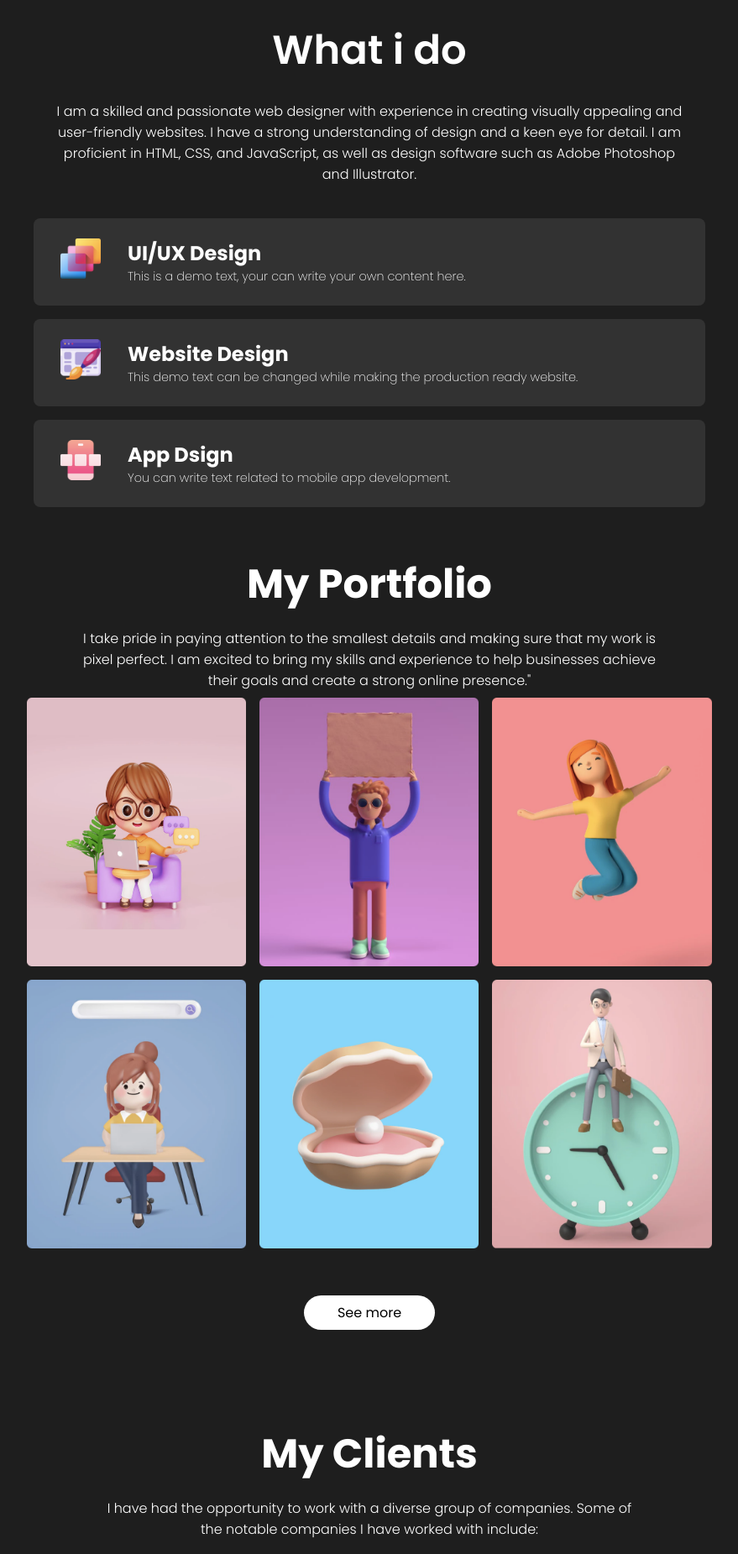
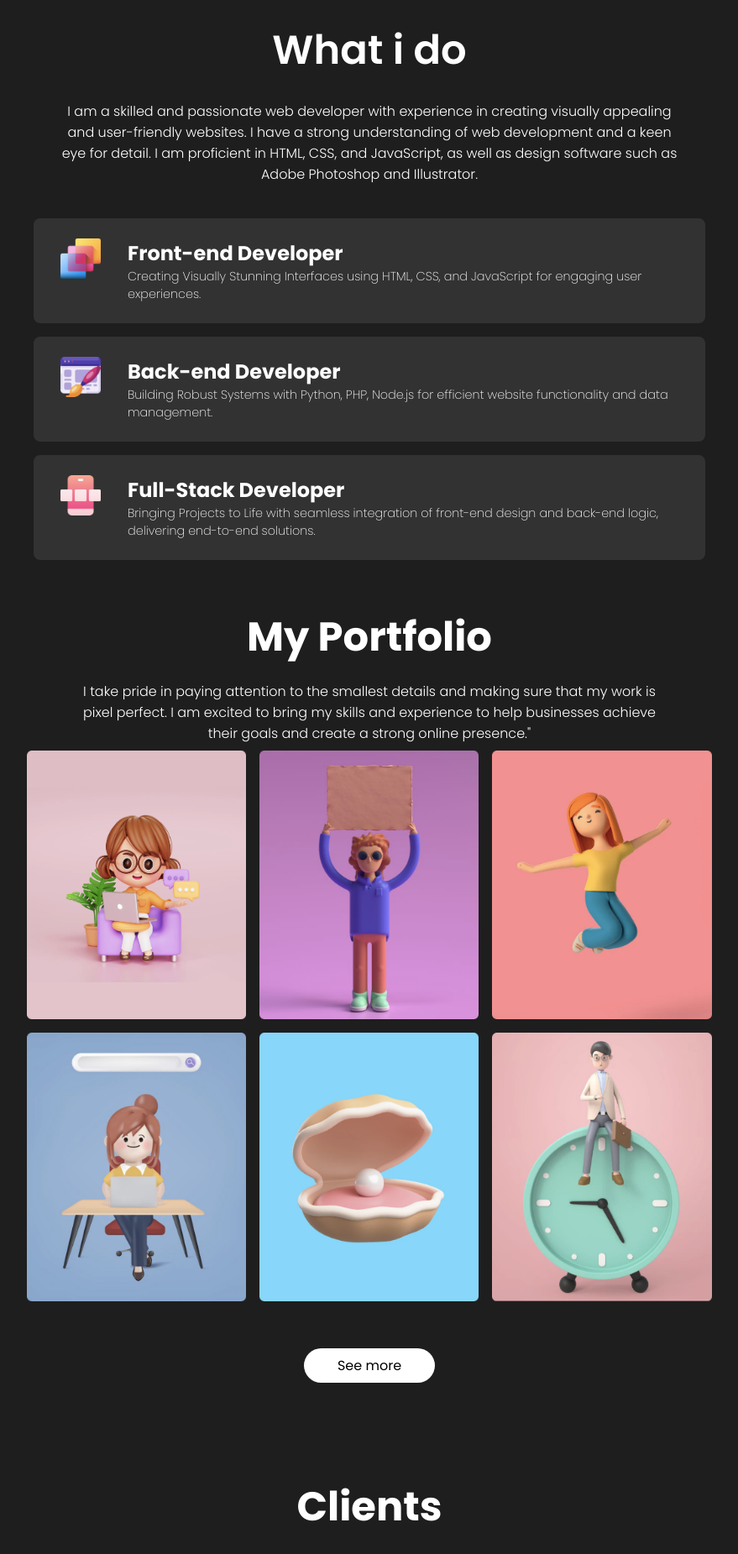
Before and after one commit to Nithin7406/Portfolio, a React (Create React App) app: page / in a window 1280 px wide. Shown: the part 840-2691 px from the top of the page at 84% size, without its empty margins (200-1079 px from the left). Built offline with nearby package versions, Linux system fonts and the light colour scheme.

Commit message:
some changes

```diff
--- a/src/components/Contact/contact.jsx
+++ b/src/components/Contact/contact.jsx
@@ -37,10 +37,10 @@ const Contact = () => {
   return (
     <section className="contactPage">
       <div id="clients">
-        <h1 className="contactPageTitle">My Clients</h1>
+        <h1 className="contactPageTitle">Clients</h1>
         <p className="clientDesc">
-          I have had the opportunity to work with a diverse group of companies.
-          Some of the notable companies I have worked with include:
+          I aspire to collaborate with a diverse range of companies in the
+          future, including some notable ones such as:
         </p>
         <div className="clientImgs">
           <img src={Walmart} alt="Walmart" className="clientImg" />
@@ -52,7 +52,7 @@ const Contact = () => {
       <div id="contact">
         <h1 className="contactPageTitle">Contact Me</h1>
         <span className="contactDesc">
-          Please fill out the form below to discuss any work opportunities.
+          Please fill out the form below to discuss any work related.
         </span>
         <form className="contactForm" ref={form} onSubmit={sendEmail}>
           <input
--- a/src/components/Intro/intro.jsx
+++ b/src/components/Intro/intro.jsx
@@ -5,6 +5,10 @@ import { Link } from "react-scroll";
 import btnImg from "../../assets/hireme.png";
 
 const Intro = () => {
+  const handleClick = () => {
+    document.getElementById("contact").scrollIntoView({ behavior: "smooth" });
+    alert("Ready to elevate your project? Let's connect! Drop me a message.");
+  };
   return (
     <div>
       <section id="intro">
@@ -13,14 +17,14 @@ const Intro = () => {
           <span className="introText">
             I'm <span className="introName">Nithin Kumar</span>
             <br />
-            Website Designer
+            Web Developer
           </span>
           <p className="introPara">
-            I am a skilled web designer with experience in creating <br />{" "}
-            visual appealing and user friendly websits.
+            I code interactive websites, bringing digital visions to life.{" "}
+            <br /> I build beautiful web apps, from design to function.
           </p>
           <Link>
-            <button className="btn">
+            <button className="btn" onClick={handleClick}>
               <img src={btnImg} alt="Hire Me" className="btnImg" />
               Hire Me
             </button>
--- a/src/components/Skills/skills.jsx
+++ b/src/components/Skills/skills.jsx
@@ -9,35 +9,41 @@ const Skills = () => {
     <section id="skills">
       <span className="skillTitle">What i do</span>
       <span className="skillDesc">
-        I am a skilled and passionate web designer with experience in creating
+        I am a skilled and passionate web developer with experience in creating
         visually appealing and user-friendly websites. I have a strong
-        understanding of design and a keen eye for detail. I am proficient in
-        HTML, CSS, and JavaScript, as well as design software such as Adobe
-        Photoshop and Illustrator.
+        understanding of web development and a keen eye for detail. I am
+        proficient in HTML, CSS, and JavaScript, as well as design software such
+        as Adobe Photoshop and Illustrator.
       </span>
       <div className="skillBars">
         <div className="skillBar">
           <img src={UIDesign} alt="UIDesign" className="skillBarImg" />
           <div className="skillBarText">
-            <h2>UI/UX Design</h2>
-            <p>This is a demo text, your can write your own content here.</p>
+            <h2>Front-end Developer</h2>
+            <p>
+              Creating Visually Stunning Interfaces using HTML, CSS, and
+              JavaScript for engaging user experiences.
+            </p>
           </div>
         </div>
         <div className="skillBar">
           <img src={WebDesign} alt="WebDesign" className="skillBarImg" />
           <div className="skillBarText">
-            <h2>Website Design</h2>
+            <h2>Back-end Developer</h2>
             <p>
-              This demo text can be changed while making the production ready
-              website.
+              Building Robust Systems with Python, PHP, Node.js for efficient
+              website functionality and data management.
             </p>
           </div>
         </div>
         <div className="skillBar">
           <img src={AppDesign} alt="AppDesign" className="skillBarImg" />
           <div className="skillBarText">
-            <h2>App Dsign</h2>
-            <p> You can write text related to mobile app development.</p>
+            <h2>Full-Stack Developer</h2>
+            <p>
+              Bringing Projects to Life with seamless integration of front-end
+              design and back-end logic, delivering end-to-end solutions.
+            </p>
           </div>
         </div>
       </div>
--- a/src/components/Works/works.jsx
+++ b/src/components/Works/works.jsx
@@ -25,7 +25,16 @@ const works = () => {
         <img src={Portfolio5} alt="" className="worksImg" />
         <img src={Portfolio6} alt="" className="worksImg" />
       </div>
-      <button className="worksBtn">See more</button>
+      <button
+        className="worksBtn"
+        onClick={() => {
+          document
+            .getElementById("clients")
+            .scrollIntoView({ behavior: "smooth" });
+        }}
+      >
+        See more
+      </button>
     </section>
   );
 };
```
